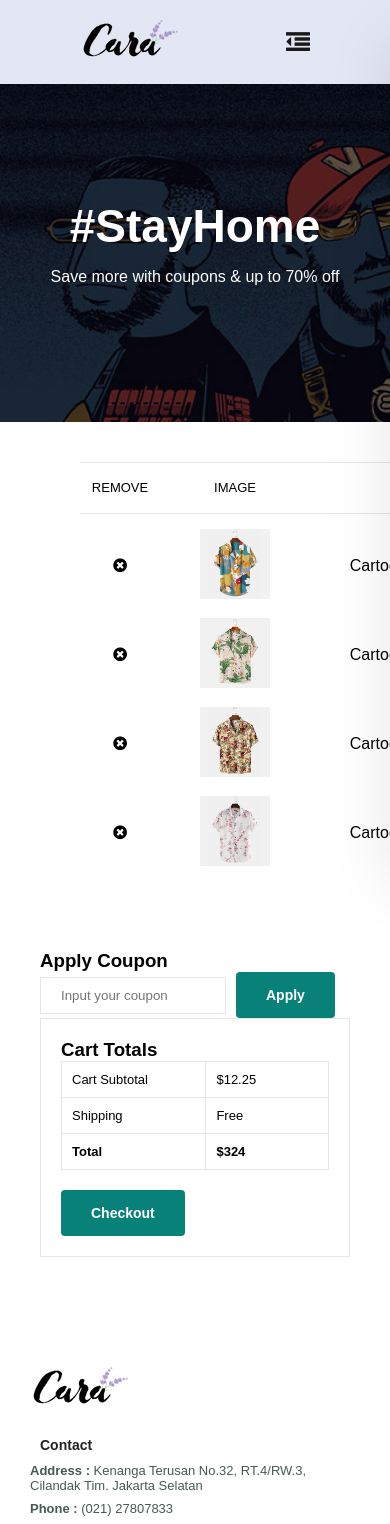
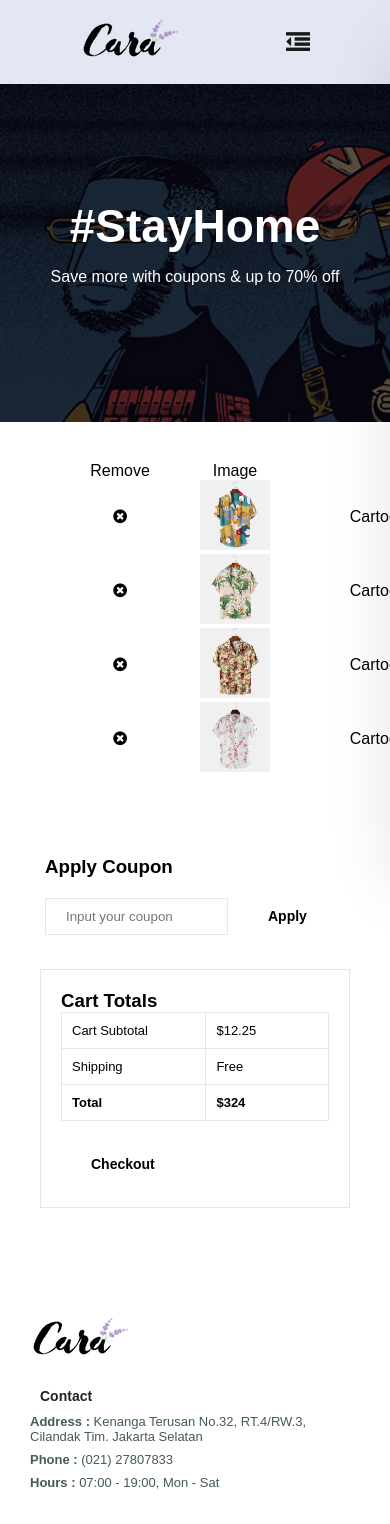
Before and after one commit to FitriSitiNurjanah/E-Commerce, a React (Create React App) app: page /cart in a window 390 px wide. Shown: the top 1524 px of the page. Built offline with nearby package versions, Linux system fonts and the light colour scheme; no server answers.

Commit message:
styled cart

```diff
--- a/public/assets/css/style.css
+++ b/public/assets/css/style.css
@@ -561,38 +561,39 @@ footer a:hover {
 /* #coupon h3 {
   padding-bottom: 15px;
 } */
-#coupon input {
+/* #coupon input {
   padding: 10px 20px;
   outline: none;
   width: 60%;
   margin-right: 10px;
   border: 1px solid #e2e9e1;
-}
-#coupon button,
+} */
+
+/* #coupon button,
 #subtotal button {
   background-color: #088178;
   color: #fff;
   padding: 12px, 20px;
-}
+} */
 
-#subtotal {
+/* #subtotal {
   width: 50%;
   margin-bottom: 30px;
   border: 1px solid #e2e9e1;
   padding: 30px;
-}
-#subtotal table {
+} */
+/* #subtotal table {
   border-collapse: collapse;
   width: 100%;
   margin-bottom: 20px;
-}
+} */
 
-#subtotal table td {
+/* #subtotal table td {
   width: 50px;
   border: 1px solid #e2e9e1;
   padding: 10px;
   font-size: 13px;
-}
+} */
 
 /* LOGIN */
 
@@ -814,20 +815,20 @@ form .btn:focus {
     }
 
     /* CARD PAGE */
-    #cart table {
+    /* #cart table {
       width: 100%;
       border-collapse: collapse;
       table-layout: fixed;
       white-space: nowrap;
-    }
-    #cart {
+    } */
+    /* #cart {
       overflow-x: auto;
-    }
-    #cart table img {
+    } */
+    /* #cart table img {
       width: 70px;
-    }
+    } */
 
-    #cart table td:nth-child(1) {
+    /* #cart table td:nth-child(1) {
       width: 80px;
       text-align: center;
     }
@@ -849,40 +850,39 @@ form .btn:focus {
       text-align: center;
       line-height: 20px;
       padding: 10px, 5px, 10px, 15px;
-    }
+    } */
 
-    #cart table thead {
+    /* #cart table thead {
       border: 1px solid #e2e9e1;
       line-height: 50px;
       border-left: none;
       border-right: none;
-    }
+    } */
 
-    #cart table thead td {
+    /* #cart table thead td {
       font-weight: 100;
       text-transform: uppercase;
       font-size: 13px;
       padding: 18px, 0;
-    }
+    } */
 
-    #cart table tbody tr td {
+    /* #cart table tbody tr td {
       padding-top: 15px;
-    }
+    } */
 
-    #cart-add {
+    /* #cart-add {
       display: flex;
       flex-wrap: wrap;
       justify-content: space-between;
     }
     #card-add {
       flex-direction: column;
-    }
-    #coupon {
+    } */
+    /* #coupon {
       width: 100%;
     }
     #subtotal {
       width: 100%;
-      padding: 20px;
-    }
+      padding: 20px; */
   }
 }
--- a/src/pages/Cart/Cart.js
+++ b/src/pages/Cart/Cart.js
@@ -1,5 +1,5 @@
 import React from "react";
-import { StyledHeader, Cart, CartTable, CardAdd, coupon } from "./cartStyles";
+import { StyledHeader, Cart, CartTable, CardAdd, Coupon, Input, StyledSubtotal } from "./cartStyles";
 
 export default function () {
   return (
@@ -91,14 +91,14 @@ export default function () {
       </Cart>
 
       <CardAdd id="CardAdd" className="section-p1">
-        <coupon id="coupon">
+        <Coupon>
           <h3>Apply Coupon</h3>
           <div>
-            <input type="text" placeholder="Input your coupon" />
+            <Input type="text" placeholder="Input your coupon" />
             <button className="normal">Apply</button>
           </div>
-        </coupon>
-        <div id="subtotal">
+        </Coupon>
+        <StyledSubtotal id="subtotal">
           <h3>Cart Totals</h3>
           <table>
             <tr>
@@ -119,7 +119,7 @@ export default function () {
             </tr>
           </table>
           <button className="normal">Checkout</button>
-        </div>
+        </StyledSubtotal>
       </CardAdd>
     </React.Fragment>
   );
--- a/src/pages/Cart/cartStyles.js
+++ b/src/pages/Cart/cartStyles.js
@@ -21,6 +21,10 @@ export const StyledHeader = styled.div`
 export const Cart = styled.div`
   padding: 40px 80px;
   overflow-x: auto;
+
+  @media (max-width: 414px) {
+    overflow-x: auto;
+  }
 `;
 
 export const CartTable = styled.table`
@@ -56,6 +60,39 @@ export const CartTable = styled.table`
     line-height: 20px;
     padding: 10px, 5px, 10px, 15px;
   }
+
+  @media (max-width: 414px) {
+    width: 100%;
+    border-collapse: collapse;
+    table-layout: fixed;
+    white-space: nowrap;
+  }
+  img {
+    width: 70px;
+  }
+  td:nth-child(1) {
+    width: 80px;
+    text-align: center;
+  }
+  td:nth-child(2) {
+    width: 150px;
+    text-align: center;
+  }
+  td:nth-child(3) {
+    width: 250px;
+    text-align: center;
+  }
+  td:nth-child(4) td:nth-child(5) td:nth-child(6) {
+    width: 150px;
+    text-align: center;
+  }
+
+  td:nth-child(5) input {
+    width: 50px;
+    text-align: center;
+    line-height: 20px;
+    padding: 10px, 5px, 10px, 15px;
+  }
 `;
 
 export const Thead = styled.table`
@@ -63,31 +100,95 @@ export const Thead = styled.table`
   line-height: 50px;
   border-left: none;
   border-right: none;
+
+  @media (max-width: 414px) {
+    border: 1px solid #e2e9e1;
+    line-height: 50px;
+    border-left: none;
+    border-right: none;
+    td {
+      font-weight: 100;
+      text-transform: uppercase;
+      font-size: 13px;
+      padding: 18px, 0;
+    }
+  }
 `;
 
 export const Tbody = styled.table`
   padding-top: 15px;
+  @media (max-width: 414px) {
+    tr td {
+      padding-top: 15px;
+    }
+  }
 `;
 
 export const CardAdd = styled.div`
   display: flex;
   flex-wrap: wrap;
   justify-content: space-between;
+
+  @media (max-width: 414px) {
+    display: flex;
+    flex-wrap: wrap;
+    justify-content: space-between;
+    flex-direction: column;
+  }
 `;
 
-export const coupon = styled.div`
+export const Coupon = styled.div`
   width: 50%;
   margin-bottom: 30px;
-
+  padding-left: 100px;
   h3 {
     padding-bottom: 15px;
   }
+  button {
+    background-color: #088178;
+    color: #fff;
+    padding: 12px, 20px;
+  }
+  @media (max-width: 414px) {
+    width: 100%;
+    padding-left: 5px;
+  }
+`;
 
-  input {
+export const Input = styled.input`
   padding: 10px 20px;
   outline: none;
   width: 60%;
   margin-right: 10px;
   border: 1px solid #e2e9e1;
+`;
+
+export const StyledSubtotal = styled.div`
+  width: 50%;
+  margin-bottom: 30px;
+  border: 1px solid #e2e9e1;
+  padding: 30px;
+
+  table {
+    border-collapse: collapse;
+    width: 100%;
+    margin-bottom: 20px;
+  }
+
+  td {
+    width: 50px;
+    border: 1px solid #e2e9e1;
+    padding: 10px;
+    font-size: 13px;
+  }
+  button {
+    background-color: #088178;
+    color: #fff;
+    padding: 12px, 20px;
+  }
+
+  @media (max-width: 414px) {
+    width: 100%;
+    padding: 20px;
   }
 `;
```
Lines whose indentation alone changed are shown as unchanged.
